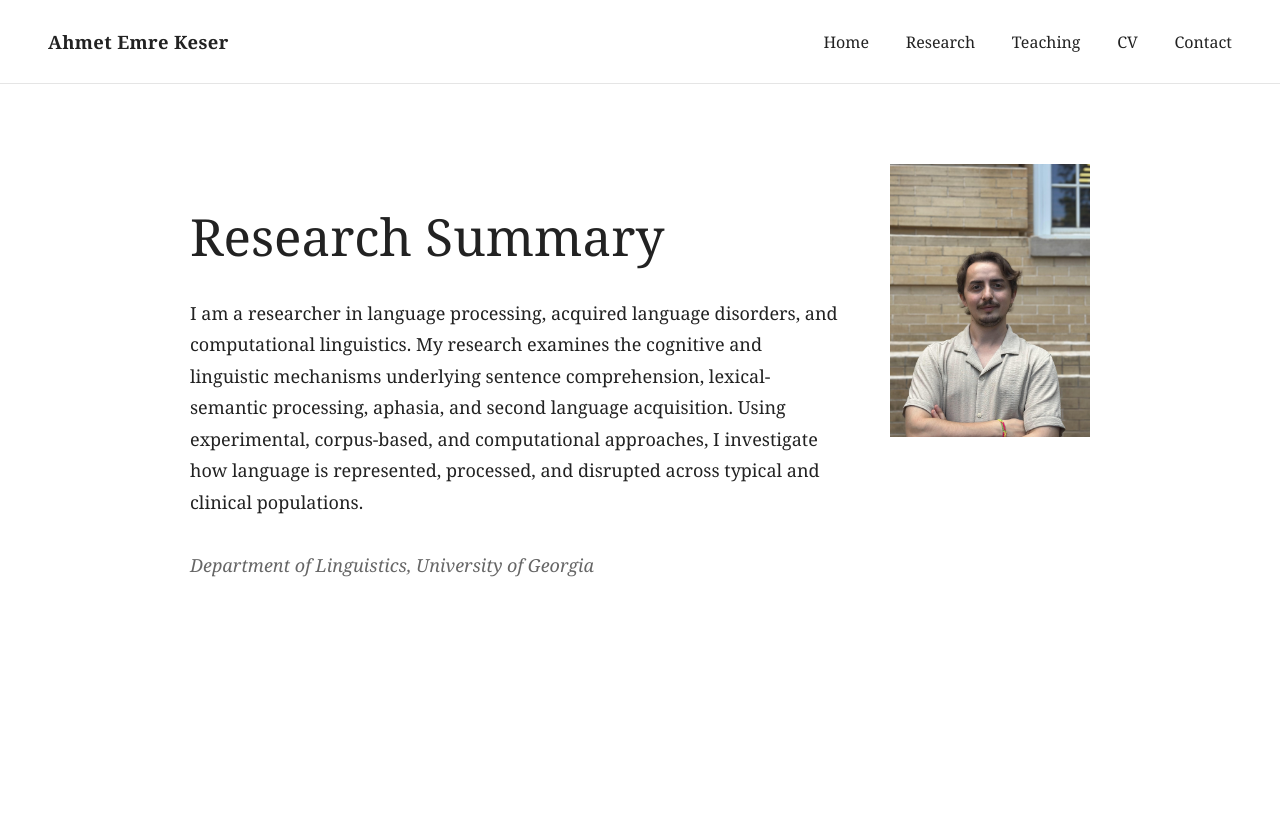
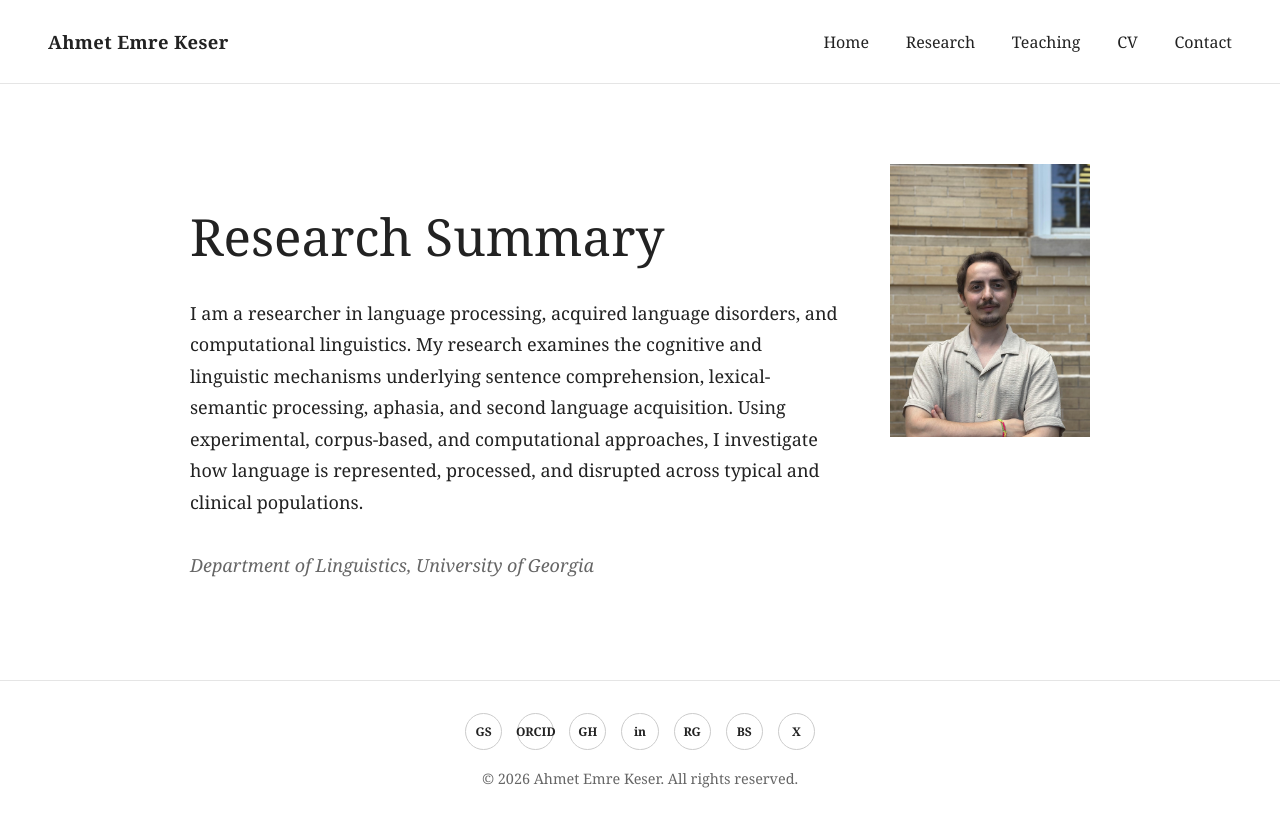
Before and after one commit to aekeser/aekeser.github.io, a Jekyll site: the page built from index.md, in a window 1280 px wide. Shown: the top 827 px of the page. Built offline with Jekyll 4.4.1, drawn with Linux system fonts in a browser that asks for light colours.

Commit message:
Add site footer with social links

```diff
--- /dev/null
+++ b/_includes/footer.html
@@ -0,0 +1,15 @@
+<footer class="site-footer">
+  <div class="social-links">
+    <a href="https://scholar.google.com/citations?user=S9uJI0wAAAAJ&hl=en&oi=ao" aria-label="Google Scholar">GS</a>
+    <a href="https://orcid.org/0009-0004-9558-8798" aria-label="ORCID">ORCID</a>
+    <a href="https://github.com/aekeser" aria-label="GitHub">GH</a>
+    <a href="https://www.linkedin.com/in/aemrekeser96/" aria-label="LinkedIn">in</a>
+    <a href="https://www.researchgate.net/profile/Ahmet-Keser-3?ev=hdr_xprf" aria-label="ResearchGate">RG</a>
+    <a href="https://bsky.app/profile/aekeser.bsky.social" aria-label="Bluesky">BS</a>
+    <a href="https://x.com/emrekesertr" aria-label="X / Twitter">X</a>
+  </div>
+
+  <p class="copyright">
+    © 2026 Ahmet Emre Keser. All rights reserved.
+  </p>
+</footer>
--- a/_layouts/default.html
+++ b/_layouts/default.html
@@ -17,5 +17,7 @@
     {{ content }}
   </main>
 
+  {% include footer.html %}
+
 </body>
 </html>
--- a/assets/css/style.css
+++ b/assets/css/style.css
@@ -128,3 +128,41 @@ a:hover {
     color: #666666;
     margin-top: 2rem;
 }
+
+.site-footer {
+    border-top: 1px solid #e5e5e5;
+    margin: 5rem auto 0;
+    padding: 2rem;
+    text-align: center;
+    color: #666666;
+    font-size: 0.9rem;
+}
+
+.social-links {
+    margin-bottom: 1rem;
+}
+
+.social-links a {
+    display: inline-flex;
+    align-items: center;
+    justify-content: center;
+    margin: 0 0.35rem;
+    width: 2.2rem;
+    height: 2.2rem;
+    border: 1px solid #cccccc;
+    border-radius: 50%;
+    color: #222222;
+    text-decoration: none;
+    font-size: 0.75rem;
+    font-weight: 600;
+}
+
+.social-links a:hover {
+    border-color: #ba0c2f;
+    color: #ba0c2f;
+    opacity: 1;
+}
+
+.copyright {
+    margin: 0;
+}
```
